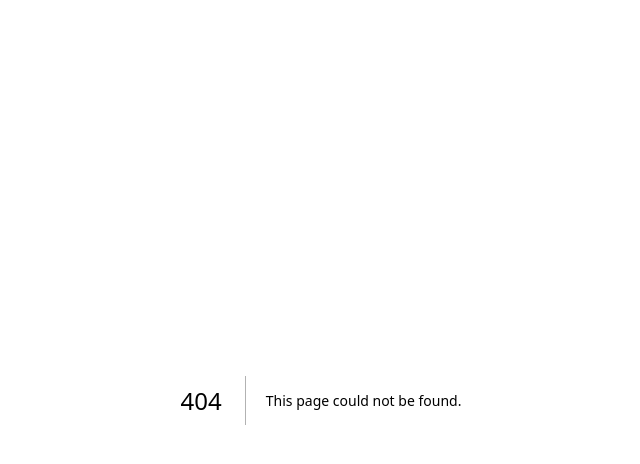
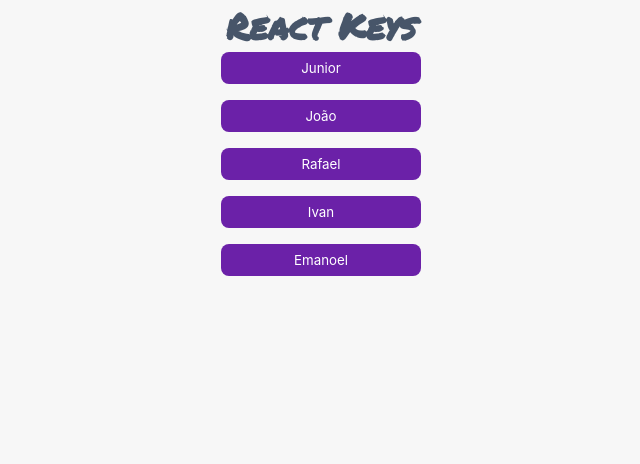
Before and after one commit to jjunior96/youtube-template, a Next.js app: page /keys in a window 1280 px wide. Before the commit this address had no page. Shown: the top 464 px of the page, without its empty margins (319-959 px from the left). Built offline with nearby package versions, Linux system fonts and the light colour scheme.

Commit message:
chore: add error boundary

```diff
--- a/package.json
+++ b/package.json
@@ -19,6 +19,7 @@
     "next": "13.1.2",
     "react": "18.2.0",
     "react-dom": "18.2.0",
+    "react-error-boundary": "^3.1.4",
     "styled-components": "^5.3.6",
     "typescript": "4.9.4",
     "zustand": "^4.3.2"
--- /dev/null
+++ b/src/components/ErrorBoundary/index.tsx
@@ -0,0 +1,15 @@
+import { ReactNode } from 'react';
+import {
+  ErrorBoundary as ErrorBoundaryLib,
+  ErrorBoundaryProps as ErrorBoundaryLibProps
+} from 'react-error-boundary';
+
+export type ErrorBoundaryProps = {
+  children: ReactNode;
+} & ErrorBoundaryLibProps;
+
+const ErrorBoundary = ({ children, ...rest }: ErrorBoundaryProps) => {
+  return <ErrorBoundaryLib {...rest}>{children}</ErrorBoundaryLib>;
+};
+
+export default ErrorBoundary;
--- /dev/null
+++ b/src/components/ErrorFallback/index.tsx
@@ -0,0 +1,31 @@
+import { useRouter } from 'next/router';
+
+import * as S from './styles';
+
+export type ErrorFallbackProps = {
+  error: Error;
+  resetErrorBoundary?: () => void;
+};
+
+const ErrorFallback = ({ error, resetErrorBoundary }: ErrorFallbackProps) => {
+  const route = useRouter();
+
+  const handlePushToHome = () => {
+    route.push('/');
+  };
+
+  return (
+    <S.Container role="alert">
+      <S.Content>
+        <S.Title>Something went wrong</S.Title>
+        <S.Description>{error.message}</S.Description>
+
+        <button onClick={resetErrorBoundary || handlePushToHome}>
+          Try again
+        </button>
+      </S.Content>
+    </S.Container>
+  );
+};
+
+export default ErrorFallback;
--- /dev/null
+++ b/src/components/ErrorFallback/styles.ts
@@ -0,0 +1,37 @@
+import styled, { css } from 'styled-components';
+
+export const Container = styled.div`
+  width: 100%;
+`;
+
+export const Content = styled.div`
+  width: 100%;
+  max-width: 46rem;
+
+  margin: 0 auto;
+
+  display: flex;
+  align-items: center;
+  justify-content: center;
+  flex-direction: column;
+`;
+
+export const Title = styled.h2`
+  ${({ theme }) => css`
+    font-size: ${theme.font.sizes.large};
+    font-weight: ${theme.font.bold};
+
+    margin-bottom: ${theme.spacings.xsmall};
+  `}
+`;
+
+export const Description = styled.p`
+  ${({ theme }) => css`
+    font-size: ${theme.font.sizes.medium};
+    font-weight: ${theme.font.normal};
+
+    text-align: center;
+
+    margin-bottom: ${theme.spacings.small};
+  `}
+`;
--- a/src/pages/_app.tsx
+++ b/src/pages/_app.tsx
@@ -2,6 +2,9 @@ import { AppProps } from 'next/app';
 import Head from 'next/head';
 
 import { ThemeProvider } from 'styled-components';
+
+import ErrorBoundary from 'components/ErrorBoundary';
+import ErrorFallback from 'components/ErrorFallback';
 
 import { AppProvider } from 'context';
 
@@ -19,7 +22,9 @@ function App({ Component, pageProps }: AppProps) {
       </Head>
 
       <AppProvider>
-        <Component {...pageProps} />
+        <ErrorBoundary FallbackComponent={ErrorFallback}>
+          <Component {...pageProps} />
+        </ErrorBoundary>
       </AppProvider>
 
       <GlobalStyles />
--- a/src/pages/_document.tsx
+++ b/src/pages/_document.tsx
@@ -38,7 +38,14 @@ export default class MyDocument extends Document {
   render() {
     return (
       <Html lang="pt-BR">
-        <Head />
+        <Head>
+          <link rel="preconnect" href="https://fonts.googleapis.com" />
+          <link rel="preconnect" href="https://fonts.gstatic.com" />
+          <link
+            href="https://fonts.googleapis.com/css2?family=Permanent+Marker&display=swap"
+            rel="stylesheet"
+          />
+        </Head>
         <body>
           <Main />
           <NextScript />
--- /dev/null
+++ b/src/pages/keys.tsx
@@ -0,0 +1,9 @@
+import Keys from 'templates/Keys';
+
+export default function KeysPage() {
+  return (
+    <>
+      <Keys />
+    </>
+  );
+}
--- /dev/null
+++ b/src/templates/Keys/index.tsx
@@ -0,0 +1,43 @@
+import { useCallback, useEffect, useState } from 'react';
+
+import * as S from './styles';
+
+export default function Keys() {
+  const data = [
+    { id: 1, name: 'Junior' },
+    { id: 2, name: 'João' },
+    { id: 3, name: 'Rafael' },
+    { id: 4, name: 'Ivan' },
+    { id: 5, name: 'Emanoel' }
+  ];
+
+  const [sort, setSort] = useState('asc');
+
+  const sortedData = data.sort(() => (sort === 'asc' ? -1 : 1));
+
+  const handleSort = useCallback(() => {
+    setSort(sort === 'asc' ? 'desc' : 'asc');
+  }, [sort]);
+
+  useEffect(() => {
+    const interval = setInterval(() => {
+      handleSort();
+    }, 1000);
+
+    return () => clearInterval(interval);
+  }, [handleSort]);
+
+  return (
+    <S.Container key={1}>
+      <h2>React Keys</h2>
+
+      {/* {sortedData.map((person, index) => (
+        <button key={index}>{person.name}</button>
+      ))} */}
+
+      {sortedData.map((person) => (
+        <button key={person.id}>{person.name}</button>
+      ))}
+    </S.Container>
+  );
+}
--- /dev/null
+++ b/src/templates/Keys/styles.ts
@@ -0,0 +1,31 @@
+import styled from 'styled-components';
+
+import { theme } from 'styles';
+
+export const Container = styled.div`
+  display: flex;
+  flex-direction: column;
+  align-items: center;
+
+  h2 {
+    color: #475569;
+    font-family: 'Permanent Marker', cursive;
+  }
+
+  button {
+    border: none;
+    background-color: #6b21a8;
+    color: ${theme.colors.white};
+    padding: 0.8rem 1.6rem;
+    width: 20rem;
+    border-radius: 8px;
+
+    & + button {
+      margin-top: 1.6rem;
+    }
+
+    &:focus {
+      outline: 3px solid #c084fc;
+    }
+  }
+`;
```
Also changed, not shown: 1 other file (tests, documents, lock files or other folders).
